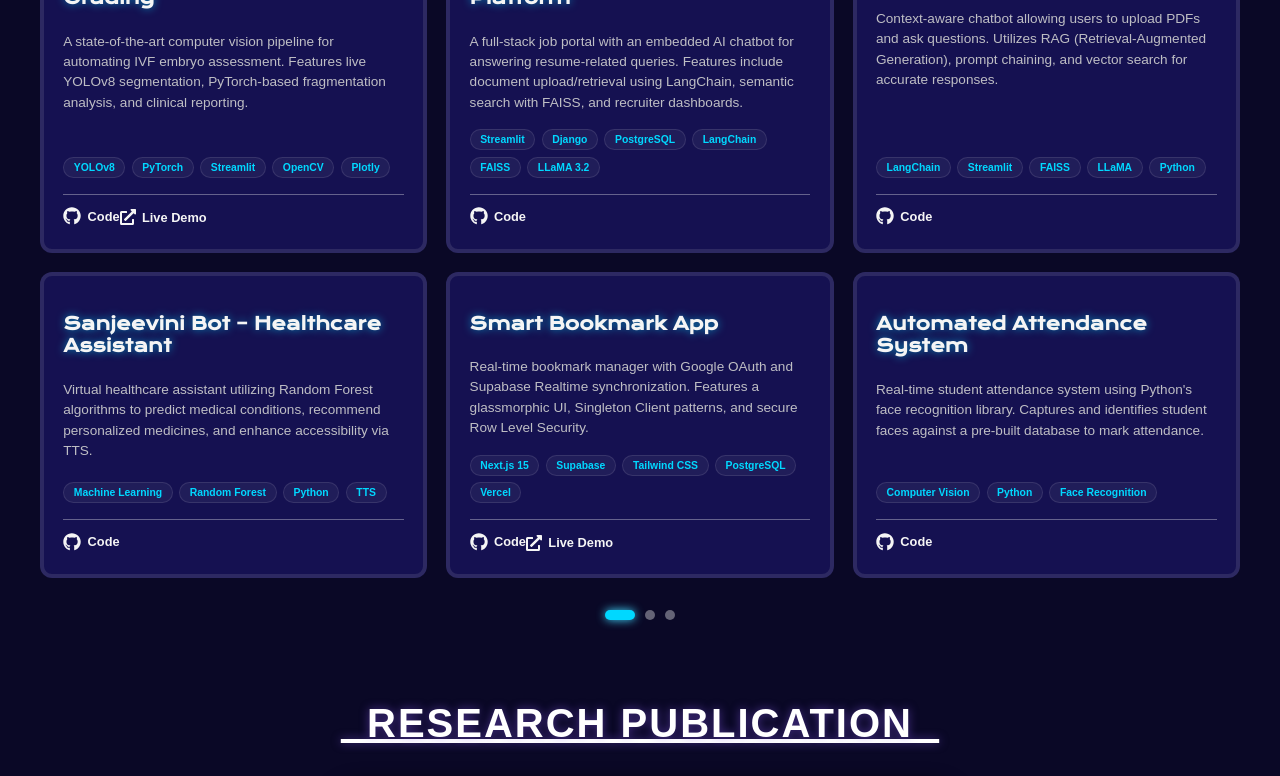
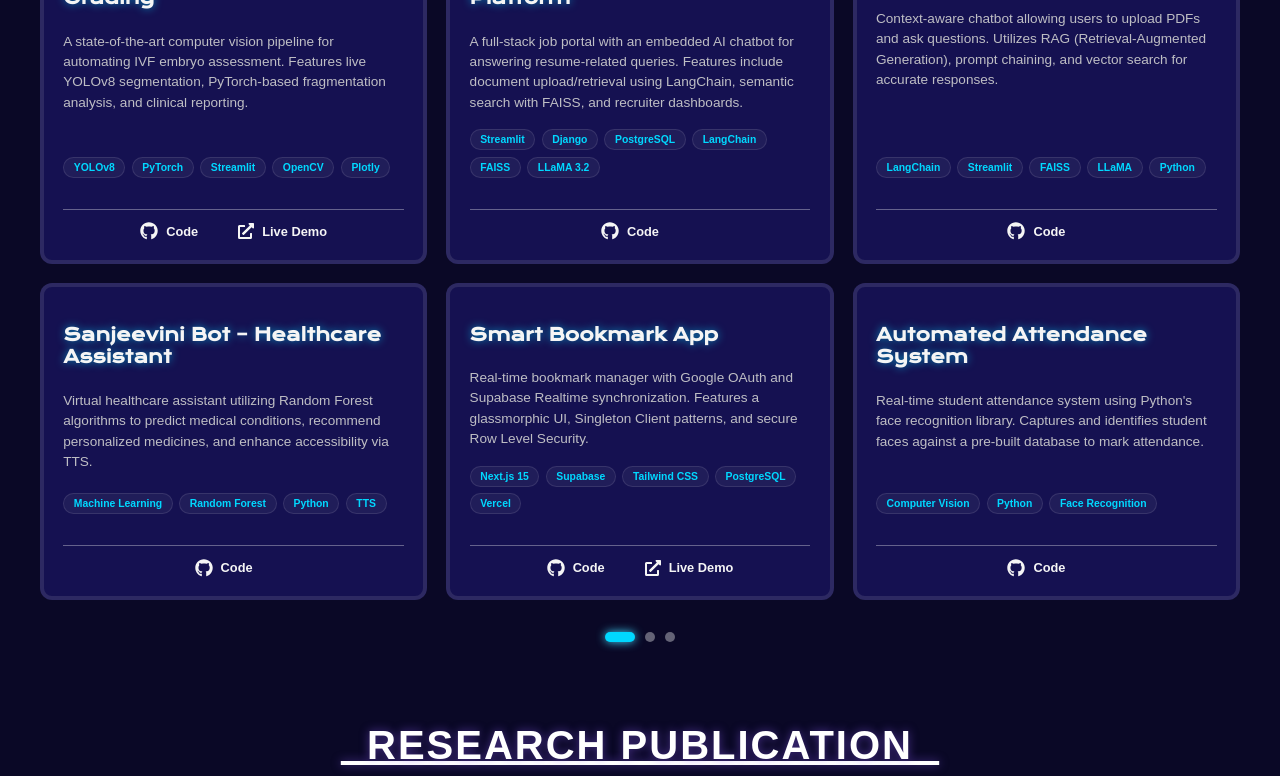
Before and after one commit to azzu-sheikh/MyPortfolio, a React (Vite) app: page / in a window 1280 px wide. Shown: the part 2370-3146 px from the top of the page. Built offline with nearby package versions, Linux system fonts and the light colour scheme; no server answers.

Commit message:
Refactor Projects.module.css for improved styling

```diff
--- a/src/components/Projects.module.css
+++ b/src/components/Projects.module.css
@@ -118,12 +118,16 @@
   margin-top: auto;
   padding-top: 0.8rem;
   border-top: 1px solid rgba(255, 255, 255, 0.34);
+  display: flex;
+  justify-content: center; /* Centers the buttons */
+  gap: 20px;               /* Adds 20px of space between the links */
+  margin-top: 15px;
 }
 
 .linkButton {
-  display: inline-flex;
+  display: flex;
   align-items: center;
-  gap: 0.4rem;
+  gap: 8px;
   font-size: 0.8rem;
   font-weight: 600;
   color: #F5F5F5;
@@ -189,4 +193,5 @@
   .grid {
     grid-template-columns: repeat(3, 1fr);
   }
+
 }
```
